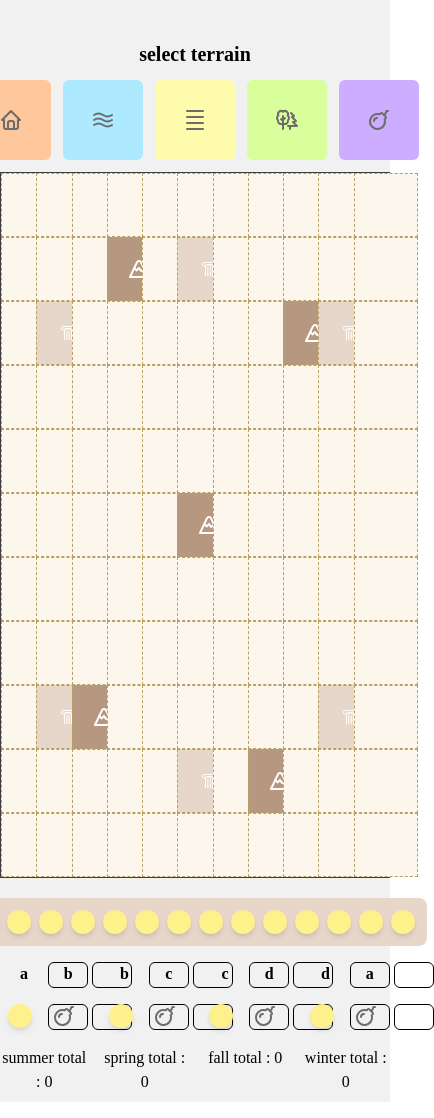
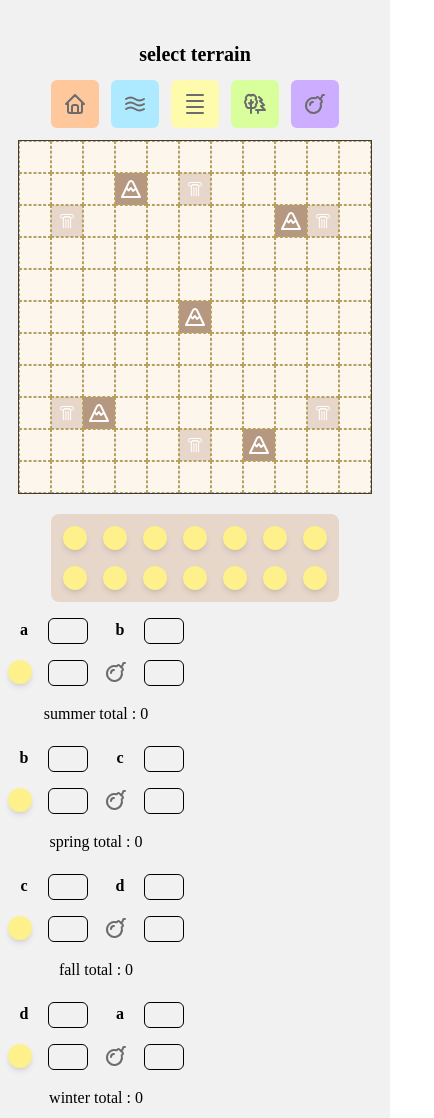
Before and after one commit to MaraScampini/cartographer-helper, a React (Vite) app: page / in a window 390 px wide. Shown: the whole page, 434 px wide, since content can reach past the window. Built offline with nearby package versions, Linux system fonts and the light colour scheme; a web font is replaced by a local one.

Commit message:
Responsive for phone

```diff
--- a/src/components/Cell.tsx
+++ b/src/components/Cell.tsx
@@ -14,7 +14,7 @@ interface CellProps {
 const Cell: React.FC<CellProps> = ({ backgroundColor, onClick, blocked, icon }) => {
     return (
         <div
-            className={`bg-${backgroundColor} w-16 h-16 flex justify-center items-center border border-dashed border-[#b6a162]`}
+            className={`bg-${backgroundColor} w-8 h-8 md:w-16 md:h-16 flex justify-center items-center border border-dashed border-[#b6a162]`}
             onClick={blocked ? undefined : onClick}
         >
             {icon}
--- a/src/components/Coins.tsx
+++ b/src/components/Coins.tsx
@@ -29,7 +29,7 @@ const Coins = () => {
   }, [selectedIndexes])
 
   return (
-    <div className="mt-5 flex justify-center items-center space-x-2 p-3 bg-ruin rounded-lg">
+    <div className="mt-5 grid grid-cols-7 md:flex gap-4 justify-center items-center p-3 bg-ruin rounded-lg">
       {[...Array(14)].map((_, index) => (
         <div onClick={() => handleClick(index)} onTouchStart={() => handleClick(index)} key={index}
           className={`w-6 h-6 bg-yellow-200 rounded-full flex items-center justify-center shadow-md hover:cursor-pointer ${selectedIndexes[index] ? 'shadow-selected-coin' : ''
--- a/src/components/Punctuation.tsx
+++ b/src/components/Punctuation.tsx
@@ -127,7 +127,7 @@ const Punctuation = () => {
 
 
   return (
-    <div className="flex gap-x-3 py-2">
+    <div className="flex flex-wrap gap-3 py-2">
       {rounds.map((item, index) => renderPunctuation(item, index))}
     </div>
   )
--- a/src/components/TerrainSelector.tsx
+++ b/src/components/TerrainSelector.tsx
@@ -37,7 +37,7 @@ const TerrainSelector: React.FC<TerrainSelectorProps> = ({ onClick }) => {
                 {Object.entries(terrains).map(([terrain, svg]) => (
                     <div key={terrain}
                         onClick={() => handleClick(terrain, svg)}
-                        className={`h-20 w-20 rounded-md bg-${terrain} flex justify-center items-center hover:cursor-grab ${selectedTerrain === terrain ? 'shadow-[inset_2px_2px_1px_1px_rgba(0,_0,_0,_0.2)] border-b border-r border-white' : ''}`}>
+                        className={`h-12 w-12 md:h-20 md:w-20 rounded-md bg-${terrain} flex justify-center items-center hover:cursor-grab ${selectedTerrain === terrain ? 'shadow-[inset_2px_2px_1px_1px_rgba(0,_0,_0,_0.2)] border-b border-r border-white' : ''}`}>
                         {React.cloneElement(svg, { stroke: "#6c6c6c" })}
                     </div>
                 ))
```
